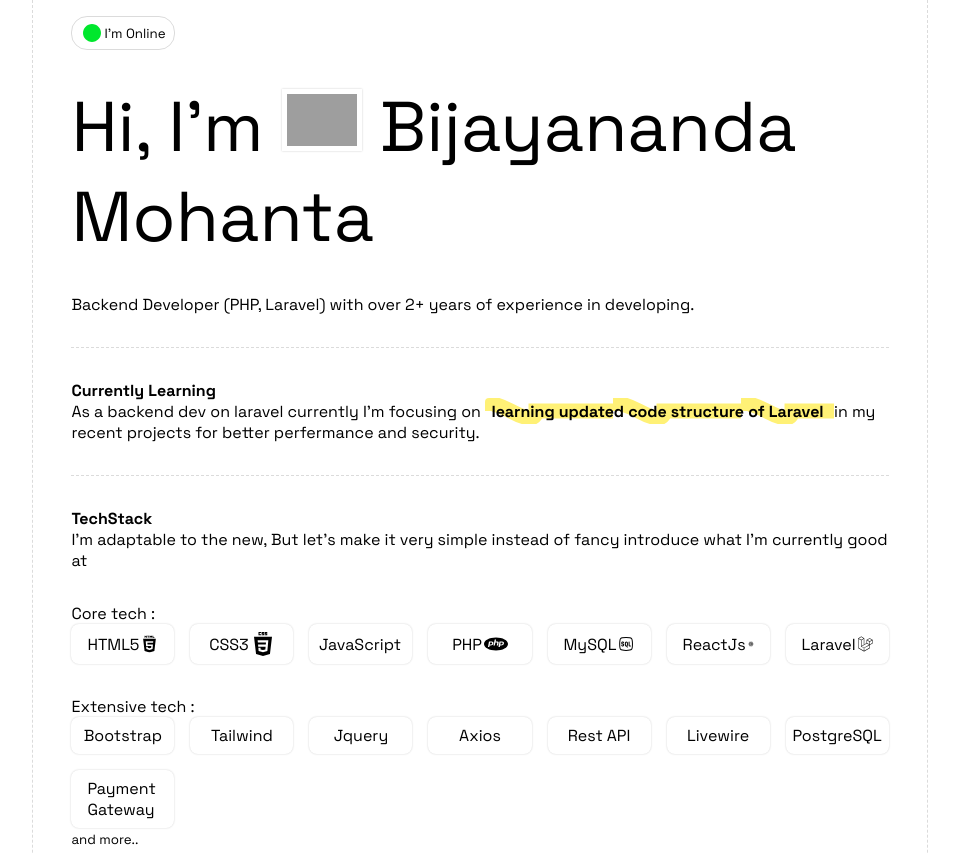
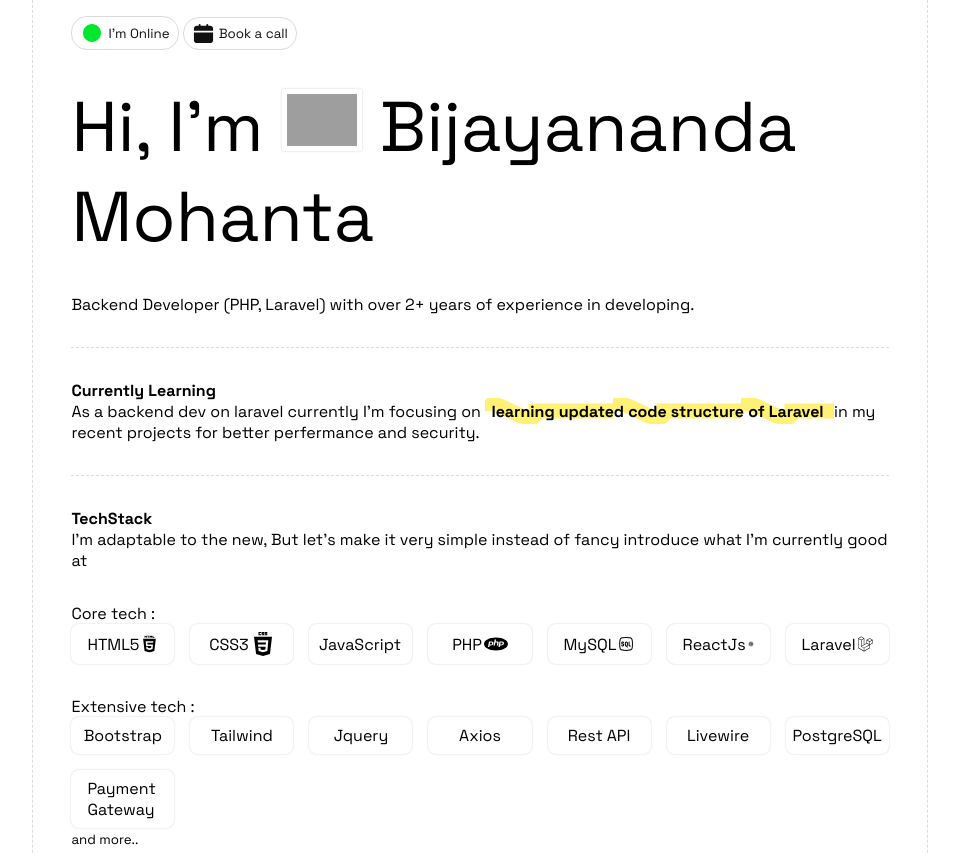
Before and after one commit to BijayanandaMohanta/bijayanandamohanta.github.io, a plain HTML site: page index.html in a window 1280 px wide. Shown: the top 853 px of the page, without its empty margins (160-1119 px from the left). Drawn offline with nearby package versions, Linux system fonts and the light colour scheme; grey boxes are pictures that could not be loaded.

Commit message:
book a call added

```diff
--- a/index.html
+++ b/index.html
@@ -17,6 +17,15 @@
                     d="M12.003 21q-1.866 0-3.51-.708q-1.643-.709-2.859-1.924t-1.925-2.856T3 12.003t.709-3.51Q4.417 6.85 5.63 5.634t2.857-1.925T11.997 3t3.51.709q1.643.708 2.859 1.922t1.925 2.857t.709 3.509t-.708 3.51t-1.924 2.859t-2.856 1.925t-3.509.709" /></svg>
             <span>I'm Online</span>
         </small>
+        <a href="https://cal.com/book-a-call-with-bijayananda-mohanta/30min"
+            id="book-a-call">
+            <small>
+                <svg xmlns="http://www.w3.org/2000/svg" width="23" height="23"
+                    viewBox="0 0 24 24"><path fill="currentColor"
+                        d="M2 19c0 1.7 1.3 3 3 3h14c1.7 0 3-1.3 3-3v-8H2zM19 4h-2V3c0-.6-.4-1-1-1s-1 .4-1 1v1H9V3c0-.6-.4-1-1-1s-1 .4-1 1v1H5C3.3 4 2 5.3 2 7v2h20V7c0-1.7-1.3-3-3-3" /></svg>
+                <span>Book a call </span>
+            </small>
+        </a>
         <div class="intro">
             Hi, I'm
             <img
--- a/style.css
+++ b/style.css
@@ -32,14 +32,18 @@ img {
 .pb-1o5 {
   padding-bottom: 1.5rem;
 }
-#online-tag {
+#online-tag,
+#book-a-call small {
   display: inline-flex;
   align-items: center;
   border: 1px solid var(--accent-color);
   padding: 0.25rem 0.5rem;
   border-radius: 1rem;
   margin-top: 1rem;
+  gap: 4px;
+  color: #111;
 }
+
 .intro {
   padding-block: 2rem;
   font-size: min(5rem, 2rem + 3vw);
```
